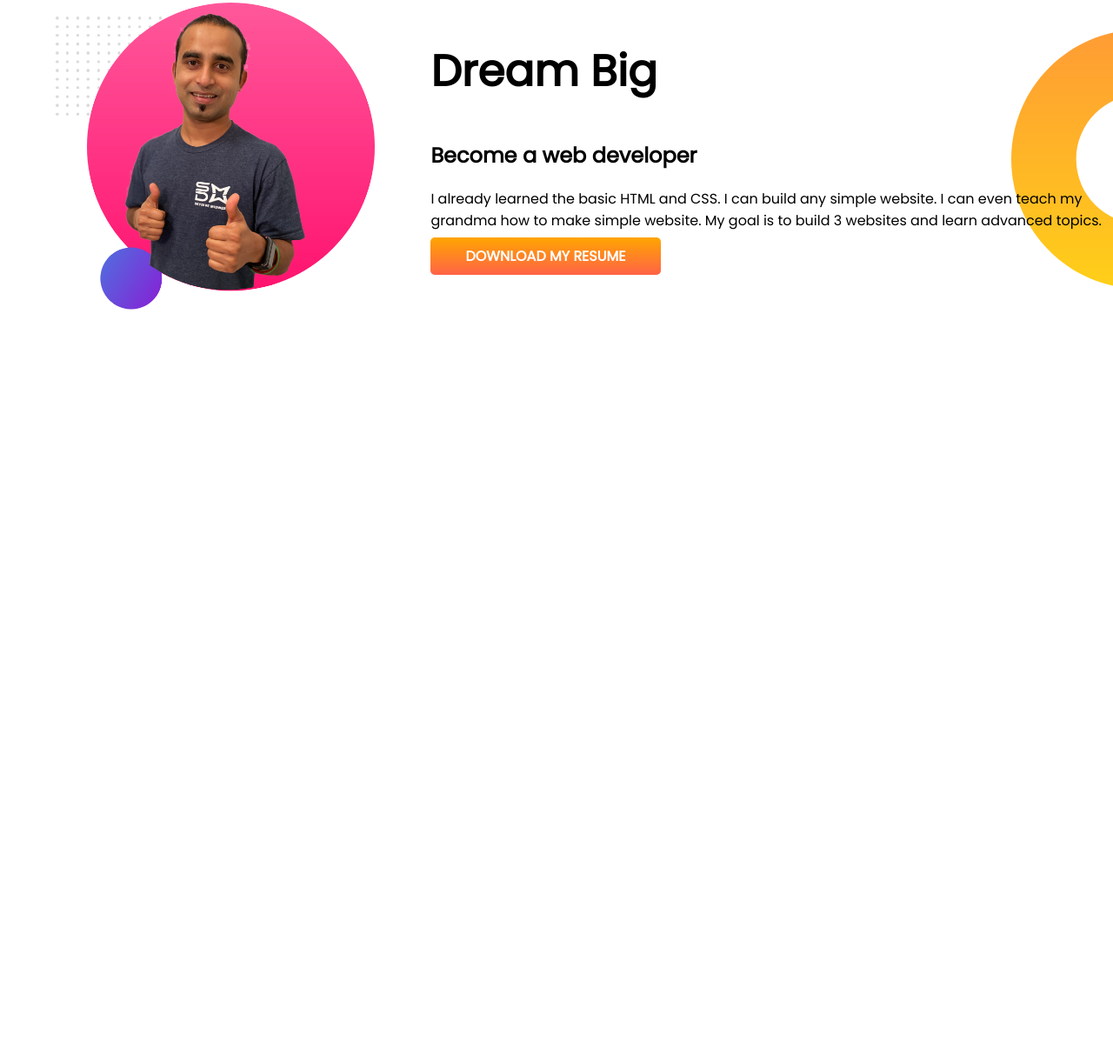
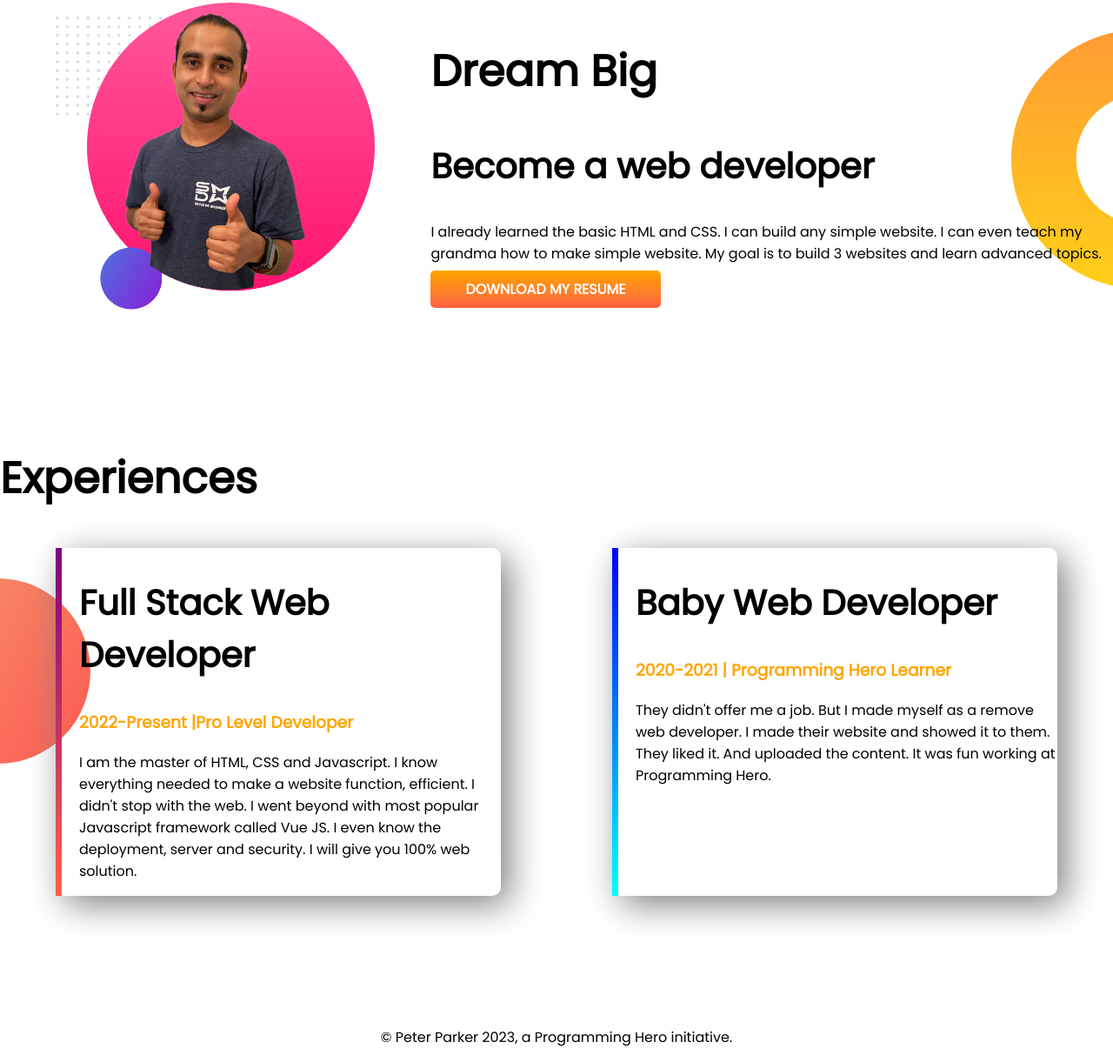
Before and after one commit to frabby504/dveloper-portfolio, a plain HTML site: page index.html in a window 1280 px wide. Shown: the part 585-1806 px from the top of the page at 87% size. Before the commit the page ends 1098 px from the top, so only its background shows below. Drawn offline with Linux system fonts and the light colour scheme.

Commit message:
developed

```diff
--- a/index.html
+++ b/index.html
@@ -13,7 +13,7 @@
 </head>
 
 <body>
-    <section class="top-banner">
+    <section class="top-banner flexible-container">
         <div class="half-width">
             <h1>Welcome To</h1>
             <h1><span class="orange-color">Jhankar Mahbub</span> world !</h1>
@@ -29,7 +29,7 @@
             <img src="images/my-bg.png" alt="">
         </div>
     </section>
-    <section class="dream-big">
+    <section class="dream-big flexible-container">
         <div class="half-width">
             <img src="images/jhankar2.png" alt="">
         </div>
@@ -42,6 +42,29 @@
                 RESUME</a>
         </div>
     </section>
+    <section class="experience-area">
+        <h1>Experiences</h1>
+        <div class="flexible-container">
+            <div id="full-stack-experience" class="experience-item">
+                <h2>Full Stack Web Developer</h2>
+                <h3 class="orange-color">2022-Present |Pro Level Developer</h3>
+                <p>I am the master of HTML, CSS and Javascript. I know everything needed to make a website function,
+                    efficient. I didn't stop with the web. I went beyond with most popular Javascript framework called
+                    Vue
+                    JS. I even know the deployment, server and security. I will give you 100% web solution.</p>
+            </div>
+            <div id="web-developer-experience" class="experience-item">
+                <h2>Baby Web Developer</h2>
+                <h3 class="orange-color">2020-2021 | Programming Hero Learner</h3>
+                <p>They didn't offer me a job. But I made myself as a remove web developer. I made their website and
+                    showed
+                    it to them. They liked it. And uploaded the content. It was fun working at Programming Hero.</p>
+            </div>
+        </div>
+    </section>
+    <footer>
+        <p>© Peter Parker 2023, a Programming Hero initiative.</p>
+    </footer>
 </body>
 
 </html>
--- a/style.css
+++ b/style.css
@@ -7,11 +7,15 @@ h1 {
     font-size: 50px;
 }
 
+h2 {
+    font-size: 40px;
+}
+
 .orange-color {
     color: orange;
 }
 
-section {
+.flexible-container {
     display: flex;
     margin-bottom: 150px;
 }
@@ -44,3 +48,34 @@ section {
     background-repeat: no-repeat;
     background-position: right;
 }
+
+.experience-area {
+    background-image: url(images/exp-bg.png);
+    background-repeat: no-repeat;
+    background-position: left;
+}
+
+.experience-item {
+    width: 40%;
+    margin-left: 5%;
+    margin-right: 5%;
+    padding-left: 20px;
+    border-radius: 10px;
+    box-shadow: 10px 10px 40px gray;
+}
+
+#web-developer-experience {
+    border-left: 7px solid;
+    border-image: linear-gradient(blue, cyan);
+    border-image-slice: 1;
+}
+
+#full-stack-experience {
+    border-left: 7px solid;
+    border-image: linear-gradient(purple, tomato);
+    border-image-slice: 1;
+}
+
+footer p {
+    text-align: center;
+}
```
Also changed, not shown: showOff/trophy-removebg-preview.png (deleted), 4 other files.
